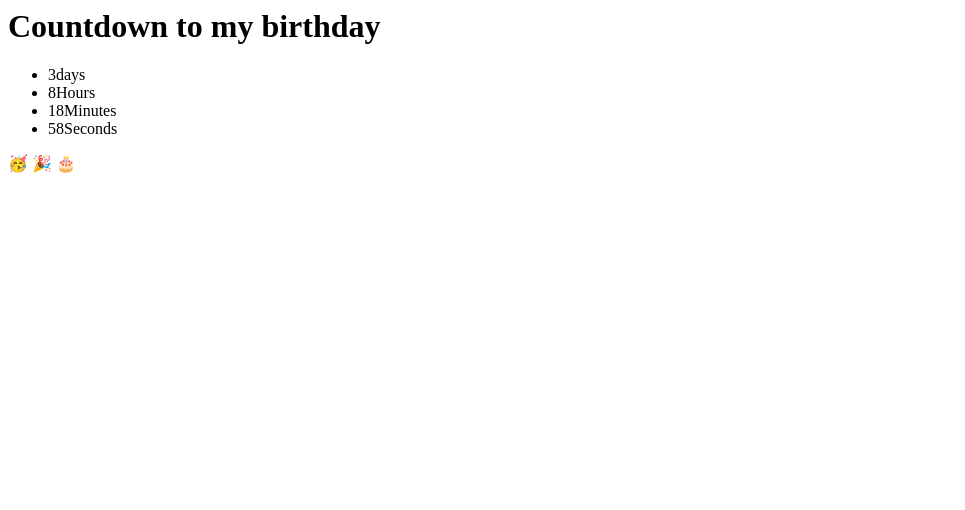
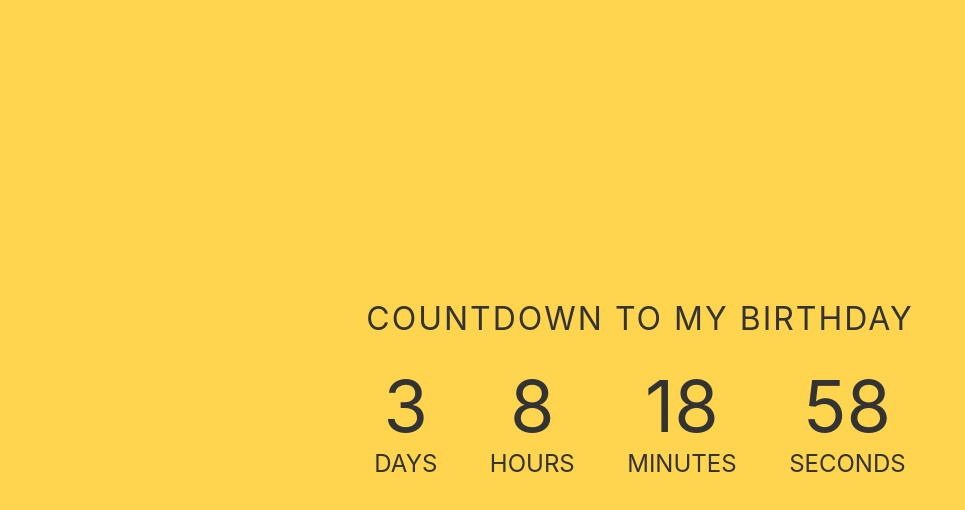
Before and after one commit to happiestbirthday/happiestbirthday.github.io, a plain HTML site: page index.html in a window 1280 px wide. Shown: the whole page, without its empty margins (0-965 px from the left). Drawn offline with Linux system fonts and the light colour scheme.

Commit message:
Update index.html

```diff
--- a/index.html
+++ b/index.html
@@ -1,3 +1,98 @@
+<style>
+
+
+
+
+
+
+
+
+
+
+
+
+
+
+/* general styling */
+:root {
+  --smaller: .75;
+}
+
+* {
+  box-sizing: border-box;
+  margin: 0;
+  padding: 0;
+}
+
+html, body {
+  height: 100%;
+  margin: 0;
+}
+
+body {
+  align-items: center;
+  background-color: #ffd54f;
+  display: flex;
+  font-family: -apple-system,
+    BlinkMacSystemFont,
+    "Segoe UI",
+    Roboto,
+    Oxygen-Sans,
+    Ubuntu,
+    Cantarell,
+    "Helvetica Neue",
+    sans-serif;
+}
+
+.container {
+  color: #333;
+  margin: 0 auto;
+  text-align: center;
+}
+
+h1 {
+  font-weight: normal;
+  letter-spacing: .125rem;
+  text-transform: uppercase;
+}
+
+li {
+  display: inline-block;
+  font-size: 1.5em;
+  list-style-type: none;
+  padding: 1em;
+  text-transform: uppercase;
+}
+
+li span {
+  display: block;
+  font-size: 4.5rem;
+}
+
+.emoji {
+  display: none;
+  padding: 1rem;
+}
+
+.emoji span {
+  font-size: 4rem;
+  padding: 0 .5rem;
+}
+
+@media all and (max-width: 768px) {
+  h1 {
+    font-size: calc(1.5rem * var(--smaller));
+  }
+
+  li {
+    font-size: calc(1.125rem * var(--smaller));
+  }
+
+  li span {
+    font-size: calc(3.375rem * var(--smaller));
+  }
+}
+</style>
 <html>
 <div class="container">
   <h1 id="headline">Countdown to my birthday</h1>
```
